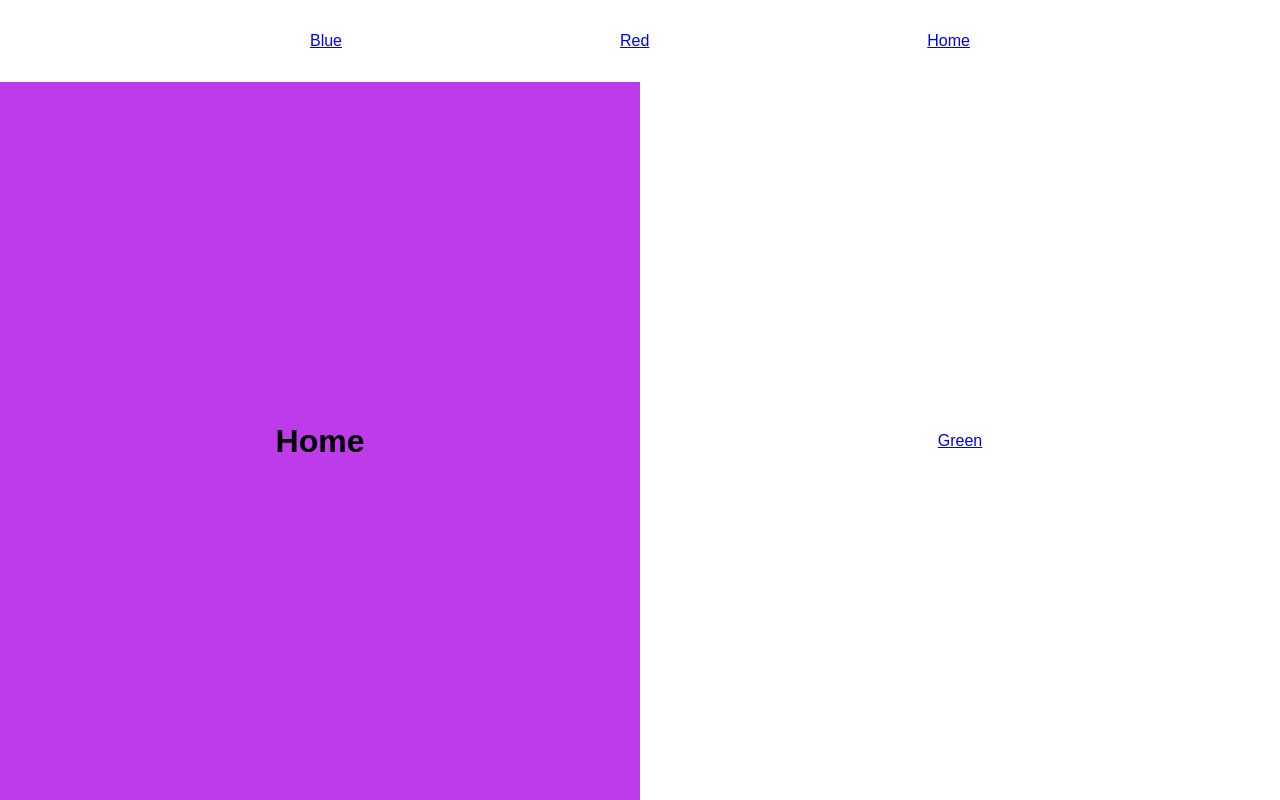
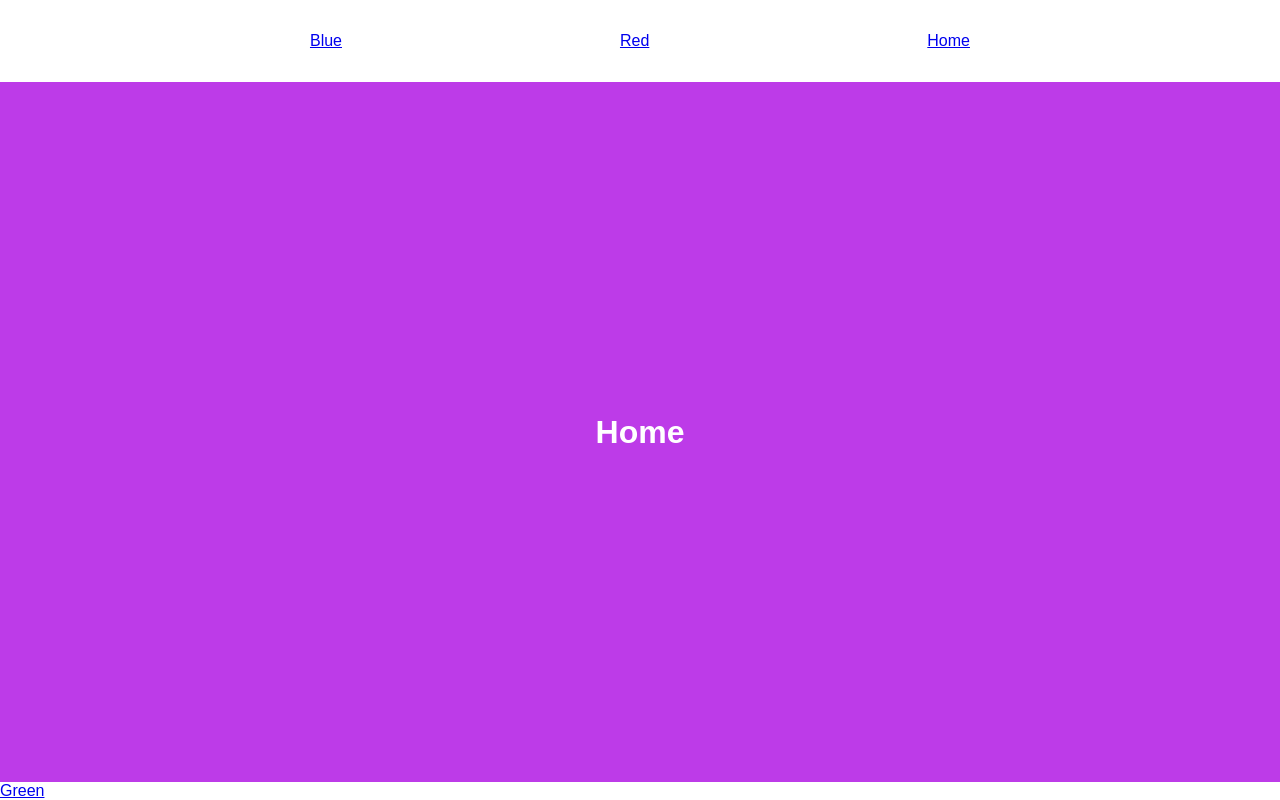
Before and after one commit to PAlexanderG/React-Router, a React (Vite) app in the folder Block28/: page /home in a window 1280 px wide. Built offline with nearby package versions, Linux system fonts and the light colour scheme.

Commit message:
finishing up

```diff
--- a/Block28/src/App.jsx
+++ b/Block28/src/App.jsx
@@ -38,12 +38,13 @@ function App() {
             <Route path="/red" element={<Red />} />
             <Route path="/green" element={<Green />} />
           </Routes>
-          <div>
-            <Link to="/green">Green</Link>
-          </div>
+
           {/* <Routes>
             <Route path="/routes" element={<h1>Footer</h1>} />
           </Routes> */}
+        </div>
+        <div>
+          <Link to="/green">Green</Link>
         </div>
       </div>
     </>
--- a/Block28/src/index.css
+++ b/Block28/src/index.css
@@ -46,6 +46,7 @@ body > div {
 }
 .home {
   background-color: #bd3be8;
+  color: rgb(255, 255, 255);
 }
 .green {
   background-color: #27b337;
```
